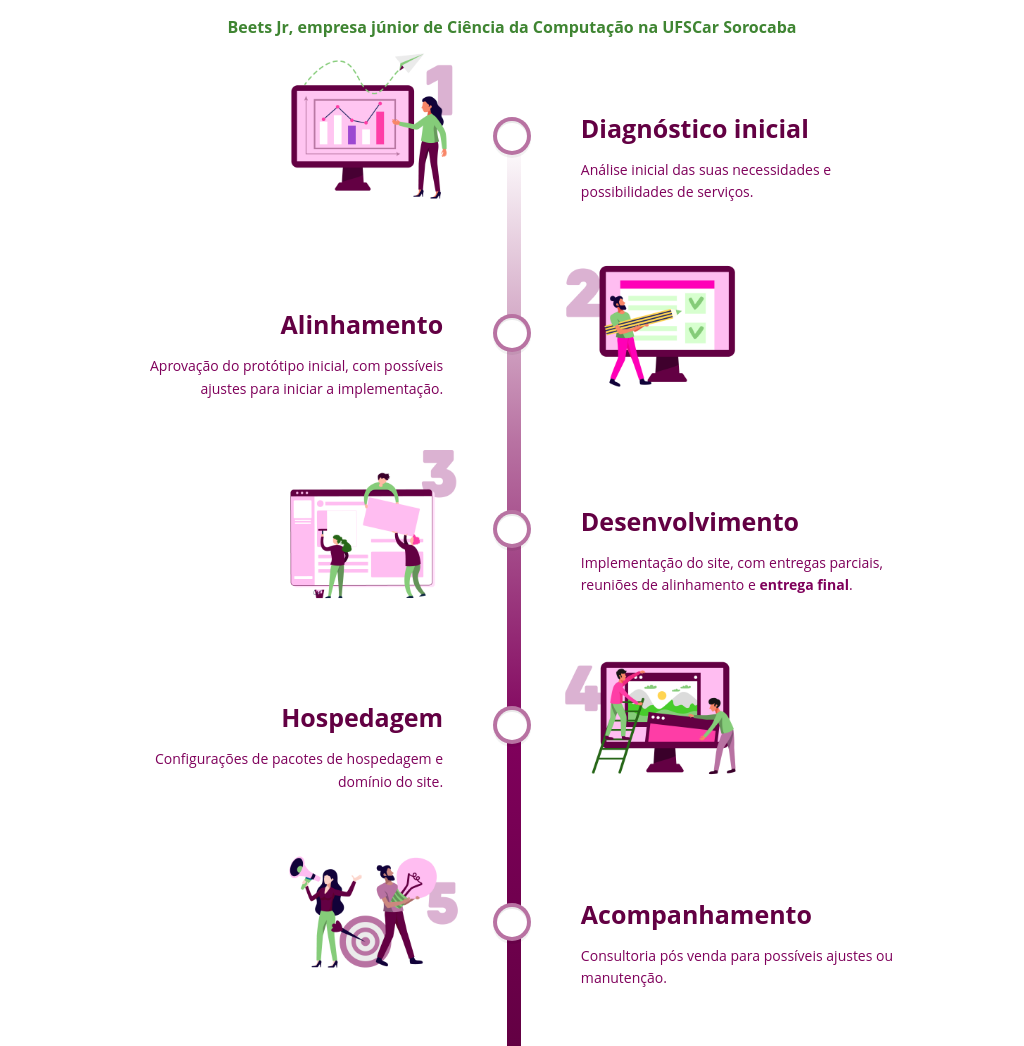
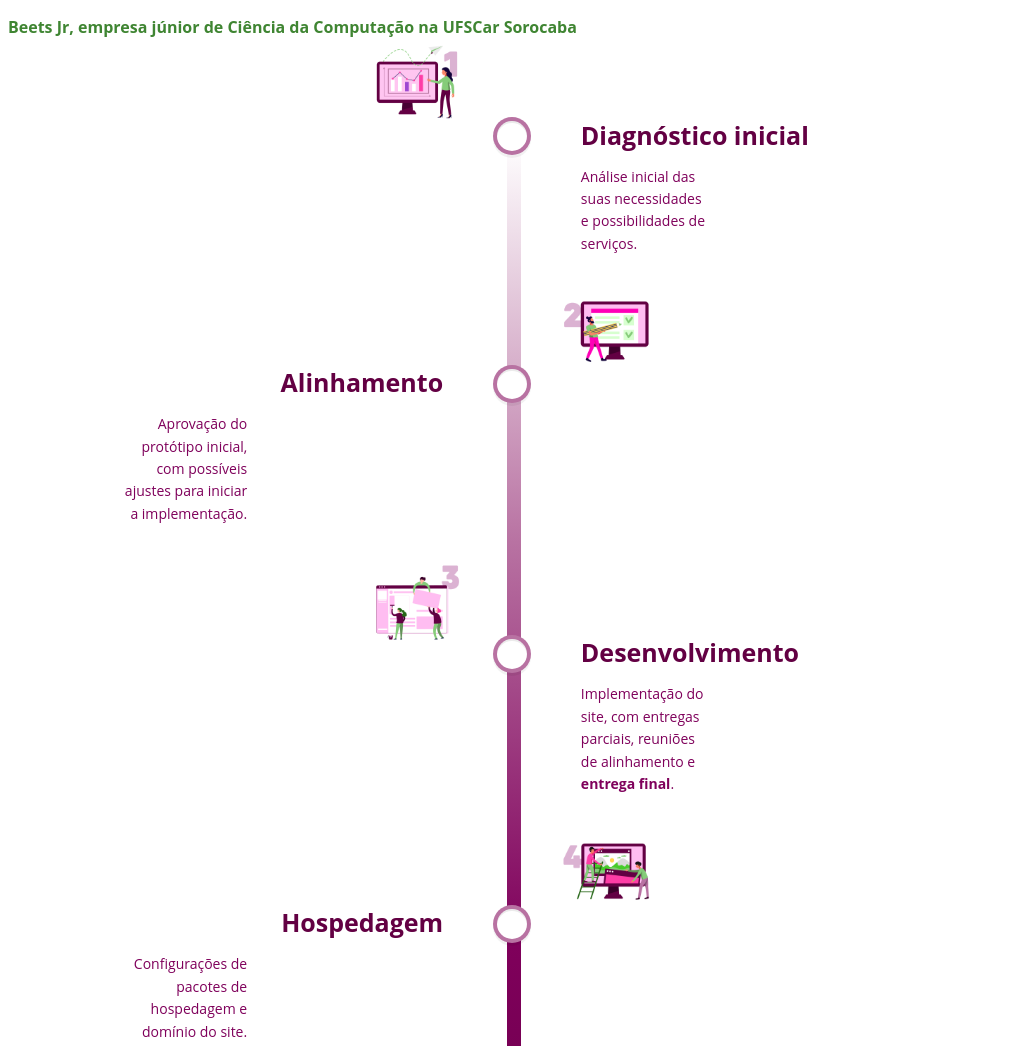
Before and after one commit to Beets-Jr/nosso-site, a plain HTML site: page index.html in a window 1024 px wide. Shown: the top 1046 px of the page. Drawn offline with Linux system fonts and the light colour scheme.

Commit message:
ajuste de texto, linha, imagens

```diff
--- a/style.css
+++ b/style.css
@@ -32,10 +32,17 @@ html, body {
     position: absolute;
     top: 0;
     left: 4.7%;
-    height: 100%;
+    height: 85%;
     width: 14px;
     background: #7F005B;
     background-image: linear-gradient(#fff, #b872a2, #7f005b, #630043);
+}
+
+@media only screen and (max-width: 1024px) {
+    #linha::before {
+        height: 100%;
+        /* margin-bottom: -50%; */
+   }
 }
 
 @media only screen and (min-width: 1024px) {
@@ -151,12 +158,19 @@ html, body {
         font-size: 25px;
     }
     .item-jornada-conteudo p {
+        max-width: 40%;
         font-size: 14px;
     }
     .item-jornada-conteudo {
         margin-left: 0;
         width: 80%;
         margin: 0 10.5%;
+    }
+    .item-jornada-conteudo .imagem {
+        max-width: 50%;
+        position:absolute;
+        top:20%;
+        left:42%;
     }
 }
 
@@ -187,10 +201,15 @@ html, body {
     .item-jornada:nth-child(even) .item-jornada-conteudo p, .item-jornada:nth-child(even) .item-jornada-conteudo h3 {
         text-align: right;
     }
+
+    .item-jornada .item-jornada-conteudo h3 {
+        padding-top: 2%;
+    }
 }
 
 #descricao {
     text-align: center;
+    max-width: fit-content;
     margin-bottom: 10%;
     color: #3F8532;
 }
```
